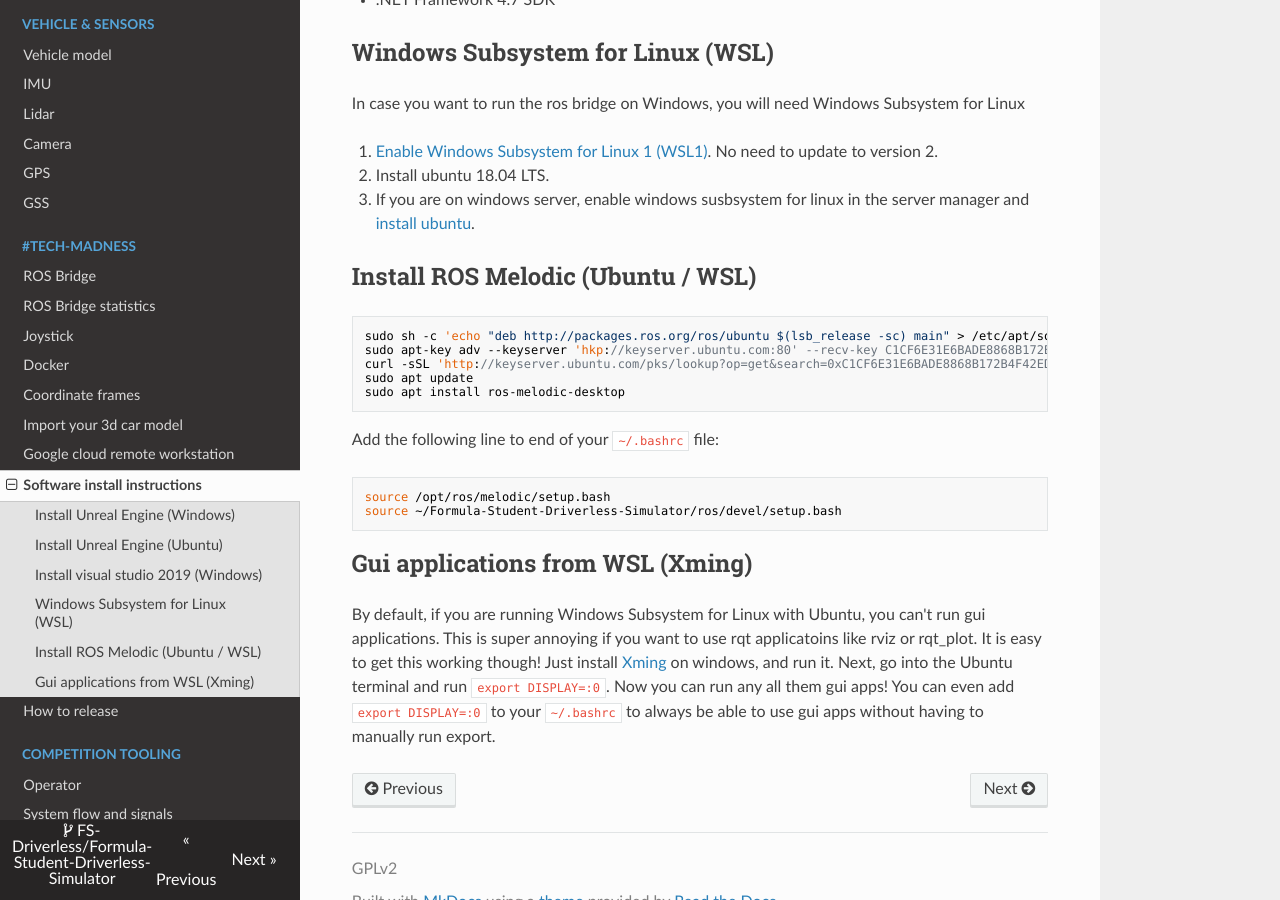
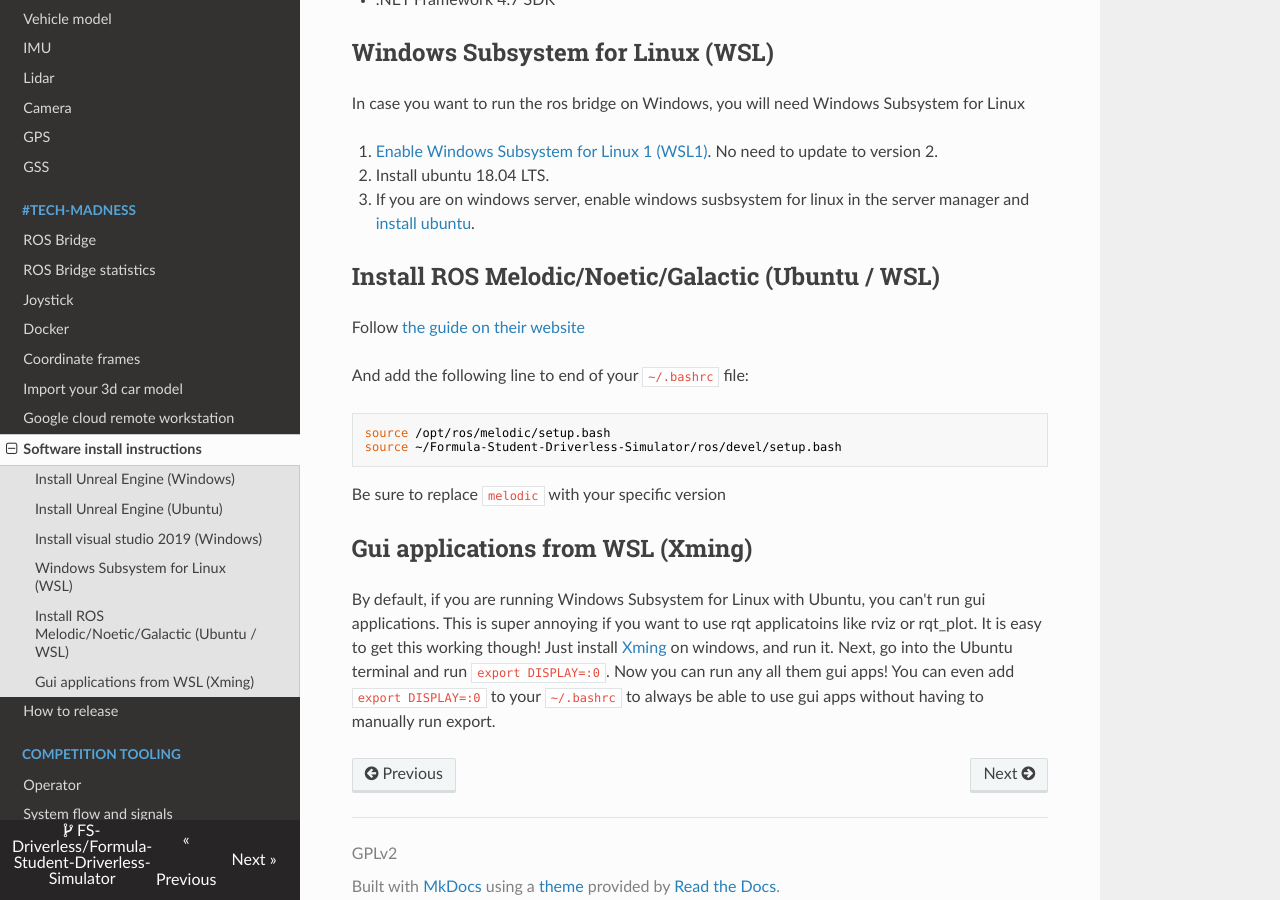
Before and after one commit to FS-Driverless/Formula-Student-Driverless-Simulator, an MkDocs documentation site: the page built from docs/software-install-instructions.md, in a window 1280 px wide and 900 px high, scrolled down 1193 px. Built offline with MkDocs 1.6.1, drawn with Linux system fonts in a browser that asks for light colours; nearby versions of some CDN libraries.

Commit message:
Point more obviously to the documentation, point to ROS website for installation of ROS

````diff
--- a/docs/software-install-instructions.md
+++ b/docs/software-install-instructions.md
@@ -52,21 +52,17 @@ In case you want to run the ros bridge on Windows, you will need Windows Subsyst
 3. If you are on windows server, enable windows susbsystem for linux in the server manager and [install ubuntu](https://docs.microsoft.com/en-us/windows/wsl/install-on-server#download-a-linux-distribution).
 
 
-## Install ROS Melodic (Ubuntu / WSL)
+## Install ROS Melodic/Noetic/Galactic (Ubuntu / WSL)
 
-```
-sudo sh -c 'echo "deb http://packages.ros.org/ros/ubuntu $(lsb_release -sc) main" > /etc/apt/sources.list.d/ros-latest.list'
-sudo apt-key adv --keyserver 'hkp://keyserver.ubuntu.com:80' --recv-key C1CF6E31E6BADE8868B172B4F42ED6FBAB17C654
-curl -sSL 'http://keyserver.ubuntu.com/pks/lookup?op=get&search=0xC1CF6E31E6BADE8868B172B4F42ED6FBAB17C654' | sudo apt-key add -
-sudo apt update
-sudo apt install ros-melodic-desktop
-```
+Follow [the guide on their website](http://wiki.ros.org/ROS/Installation)
 
-Add the following line to end of your `~/.bashrc` file:
+And add the following line to end of your `~/.bashrc` file:
 ```
 source /opt/ros/melodic/setup.bash
 source ~/Formula-Student-Driverless-Simulator/ros/devel/setup.bash
 ```
+
+Be sure to replace `melodic` with your specific version
 
 ## Gui applications from WSL (Xming)
 By default, if you are running Windows Subsystem for Linux with Ubuntu, you can't run gui applications.
````
Also changed, not shown: README.md (+4 -1 lines), docs/getting-started-with-ros.md (+4 -4 lines), docs/getting-started.md (+10 -7 lines).
